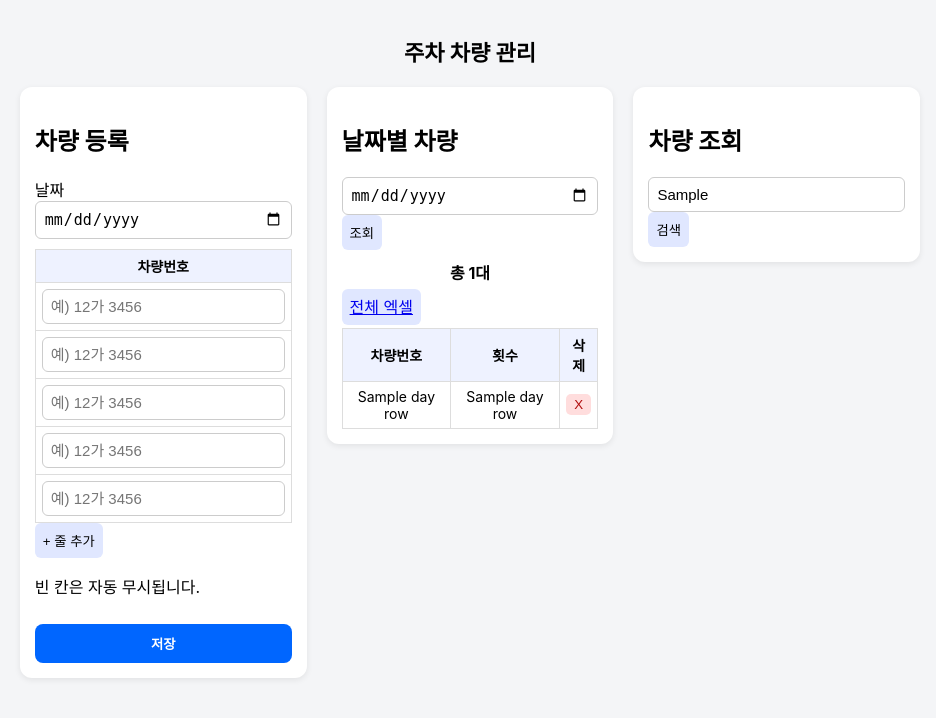
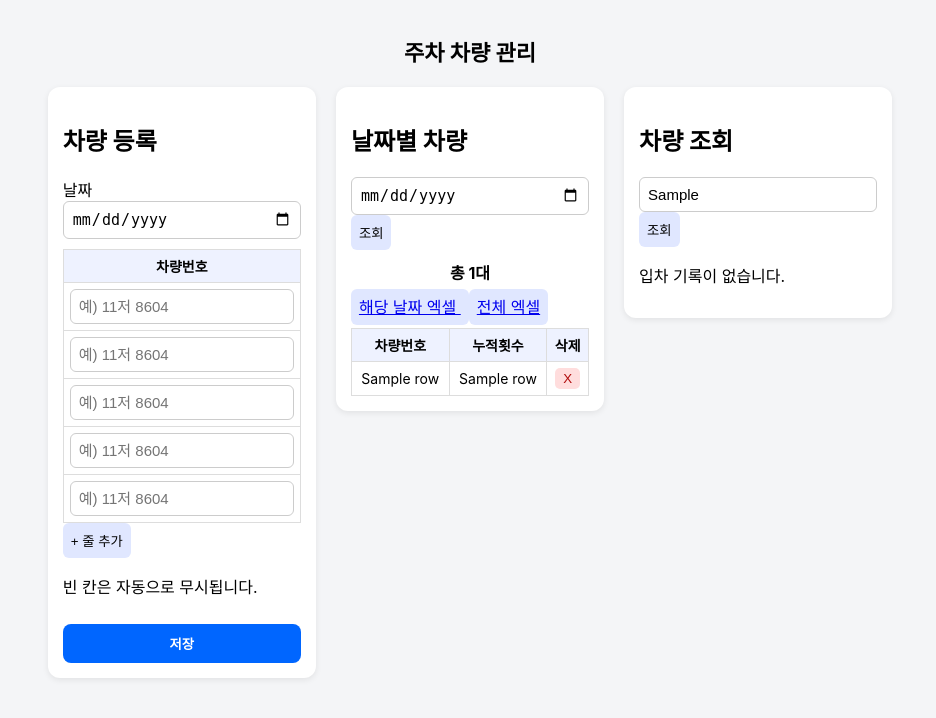
Before and after one commit to emart9091-dot/parking-system, a Flask app: template parking-system/templates/index.html in a window 1280 px wide. Shown: the top 718 px of the page, without its empty margins (170-1106 px from the left). Run offline with Flask 3, Linux system fonts and the light colour scheme; the template is opened without the code that fills it: most values are stand-ins (such as "Sample title", 1, 10 or a date in 2020); some libraries are stand-ins or nearby versions.

Commit message:
Update index.html

```diff
--- a/parking-system/templates/index.html
+++ b/parking-system/templates/index.html
@@ -1,7 +1,7 @@
-<!DOCTYPE html>
+<!doctype html>
 <html lang="ko">
 <head>
-    <meta charset="UTF-8">
+  <meta charset="utf-8">
   <title>주차 차량 관리</title>
   <meta name="viewport" content="width=device-width, initial-scale=1.0">
   <link rel="stylesheet" href="{{ url_for('static', filename='style.css') }}">
@@ -21,10 +21,9 @@
     {% endif %}
   {% endwith %}
 
-    <!-- PC에서 가로 정렬 / 모바일은 세로 -->
   <div class="cards-container">
 
-        <!-- 🚘 등록 -->
+    <!-- 차량 등록 -->
     <section class="card">
       <h2>차량 등록</h2>
       <form method="post" action="{{ url_for('add') }}" class="form-vertical">
@@ -35,28 +34,33 @@
 
         <table class="data-table input-table">
           <thead>
-                        <tr><th>차량번호</th></tr>
+          <tr>
+            <th>차량번호</th>
+          </tr>
           </thead>
           <tbody id="plate-tbody">
           {% for i in range(5) %}
             <tr>
               <td>
                 <input type="text" name="plate" list="plate-list"
-                                       placeholder="예) 12가 3456" autocomplete="off">
+                       placeholder="예) 11저 8604" autocomplete="off">
               </td>
             </tr>
           {% endfor %}
           </tbody>
         </table>
 
-                <button type="button" id="add-row-btn" class="btn-sub add-row">+ 줄 추가</button>
+        <div class="add-row-box">
+          <button type="button" class="btn-sub btn-add-row" id="add-row-btn">+ 줄 추가</button>
+        </div>
 
-                <p class="hint">빈 칸은 자동 무시됩니다.</p>
+        <p class="hint">빈 칸은 자동으로 무시됩니다.</p>
+
         <button type="submit" class="btn-primary">저장</button>
       </form>
     </section>
 
-        <!-- 📅 날짜별 -->
+    <!-- 날짜별 차량 -->
     <section class="card">
       <h2>날짜별 차량</h2>
 
@@ -70,56 +74,93 @@
       </p>
 
       <div class="toolbar">
-                <a class="btn-sub" href="{{ url_for('export') }}">전체 엑셀</a>
+        <a class="btn-sub"
+           href="{{ url_for('export', scope='day', date=view_date) }}">
+          해당 날짜 엑셀
+        </a>
+        <a class="btn-sub"
+           href="{{ url_for('export', scope='all') }}">
+          전체 엑셀
+        </a>
       </div>
 
       <table class="data-table">
-                <thead><tr><th>차량번호</th><th>횟수</th><th>삭제</th></tr></thead>
+        <thead>
+        <tr>
+          <th>차량번호</th>
+          <th>누적횟수</th>
+          <th>삭제</th>
+        </tr>
+        </thead>
         <tbody>
-                {% for r in day_rows %}
+        {% if day_rows %}
+          {% for row in day_rows %}
             <tr>
-                    <td>{{ r[1] }}</td>
-                    <td>{{ r[2] }}</td>
+              <td>{{ row[1] }}</td>
+              <td>{{ row[2] }}</td>
               <td>
-                        <form method="post" action="{{ url_for('delete') }}">
-                            <input type="hidden" name="id" value="{{ r[0] }}">
+                <form method="post" action="{{ url_for('delete') }}"
+                      onsubmit="return confirm('해당 기록을 삭제할까요?');">
+                  <input type="hidden" name="id" value="{{ row[0] }}">
                   <button class="btn-x">X</button>
                 </form>
               </td>
             </tr>
           {% endfor %}
+        {% else %}
+          <tr>
+            <td colspan="3">선택한 날짜에 등록된 차량이 없습니다.</td>
+          </tr>
+        {% endif %}
         </tbody>
       </table>
     </section>
 
-        <!-- 🔍 검색 -->
+    <!-- 차량 조회 -->
     <section class="card">
       <h2>차량 조회</h2>
+
       <form method="get" action="{{ url_for('index') }}" class="form-horizontal">
-                <input type="text" name="q" id="search-input"
-                       placeholder="예) 12가 3456"
-                       value="{{ query_plate }}" list="plate-list">
+        <input type="text" name="q" list="plate-list"
+               placeholder="예) 11저 8604" value="{{ query_plate }}">
         <input type="hidden" name="view_date" value="{{ view_date }}">
-                <button class="btn-sub">검색</button>
+        <button type="submit" class="btn-sub">조회</button>
       </form>
 
+      {% if query_plate %}
+        <div class="search-result">
           {% if search_result %}
-            <div class="search-result">
-                <p><strong>{{ search_result.plate }}</strong></p>
-                <p>누적: {{ search_result.total_cnt }}회</p>
+            <p>
+              <span class="result-label">차량번호:</span>
+              <span class="result-value">{{ search_result.plate }}</span>
+            </p>
+            <p>
+              <span class="result-label">누적 주차 횟수:</span>
+              <span class="result-value">{{ search_result.total_cnt }} 회</span>
+            </p>
+
             {% if search_result.total_cnt > 0 %}
-                    <p>최초: {{ search_result.first_date }}</p>
-                    <p>최근: {{ search_result.last_date }}</p>
+              <p>
+                <span class="result-label">최초 입차일:</span>
+                <span class="result-value">{{ search_result.first_date }}</span>
+              </p>
+              <p>
+                <span class="result-label">최근 입차일:</span>
+                <span class="result-value">{{ search_result.last_date }}</span>
+              </p>
             {% else %}
-                    <p>등록 기록 없음</p>
+              <p>입차 기록이 없습니다.</p>
+            {% endif %}
+          {% else %}
+            <p>입차 기록이 없습니다.</p>
           {% endif %}
         </div>
       {% endif %}
     </section>
 
-    </div> <!-- end cards -->
+  </div> <!-- cards-container -->
 
-</div>
+</div> <!-- wrapper -->
 
 <datalist id="plate-list">
   {% for p in all_plates %}
@@ -127,52 +168,68 @@
   {% endfor %}
 </datalist>
 
+<script>
+  const ALL_PLATES = {{ all_plates | tojson | safe }};
 
-<script>
-document.addEventListener("DOMContentLoaded", () => {
-
-    const ALL = {{ all_plates | tojson | safe }};
-
-    function formatPlate(i){
-        i.addEventListener("blur", ()=>{
-            let v = i.value.replace(/\s+/g,"");
+  function attachPlateFormatter(input) {
+    if (!input) return;
+    input.addEventListener("blur", function () {
+      let v = input.value;
+      if (!v) return;
+      v = v.replace(/\s+/g, "");
       const m = v.match(/^(\d{2,3}[가-힣])(\d{4})$/);
-            if(m) i.value = m[1]+" "+m[2];
+      if (m) {
+        input.value = m[1] + " " + m[2];
+      }
     });
   }
 
-    function autoList(i){
-        i.addEventListener("input",()=>{
-            const v=i.value.trim().toUpperCase();
-            const list=document.getElementById("plate-list");
-            if(v.length<2){ list.innerHTML=""; return; }
-            const m = ALL.filter(p=>p.toUpperCase().startsWith(v));
-            list.innerHTML = m.map(p=>`<option value="${p}">`).join("");
+  function attachAutocomplete(input) {
+    if (!input) return;
+    input.addEventListener("input", function () {
+      const v = input.value.trim().toUpperCase();
+      const list = document.getElementById("plate-list");
+      if (v.length < 2) {
+        list.innerHTML = "";
+        return;
+      }
+      const matches = ALL_PLATES.filter(p => p.toUpperCase().startsWith(v));
+      list.innerHTML = matches.map(p => `<option value="${p}">`).join("");
     });
   }
 
-    document.querySelectorAll('input[name="plate"]').forEach(i=>{
-        formatPlate(i);
-        autoList(i);
+  document.addEventListener("DOMContentLoaded", function () {
+    // 등록 폼 입력칸들
+    document.querySelectorAll('input[name="plate"]').forEach(function (el) {
+      attachPlateFormatter(el);
+      attachAutocomplete(el);
     });
 
-    const search = document.getElementById("search-input");
-    if(search){
-        autoList(search);
-        formatPlate(search);
+    // 조회 입력칸
+    const searchInput = document.querySelector('input[name="q"]');
+    if (searchInput) {
+      attachPlateFormatter(searchInput);
+      attachAutocomplete(searchInput);
     }
 
-    document.getElementById("add-row-btn").addEventListener("click",()=>{
-        const tbody=document.getElementById("plate-tbody");
-        const tr=document.createElement("tr");
-        tr.innerHTML=`<td><input name="plate" placeholder="예) 12가 3456" list="plate-list" autocomplete="off"></td>`;
+    // 줄 추가 버튼
+    const addBtn = document.getElementById("add-row-btn");
+    const tbody = document.getElementById("plate-tbody");
+    if (addBtn && tbody) {
+      addBtn.addEventListener("click", function () {
+        const tr = document.createElement("tr");
+        tr.innerHTML = `
+          <td>
+            <input type="text" name="plate" list="plate-list"
+                   placeholder="예) 11저 8604" autocomplete="off">
+          </td>
+        `;
         tbody.appendChild(tr);
-
-        const i = tr.querySelector("input");
-        formatPlate(i);
-        autoList(i);
+        const newInput = tr.querySelector('input[name="plate"]');
+        attachPlateFormatter(newInput);
+        attachAutocomplete(newInput);
       });
-
+    }
   });
 </script>
 
```
Lines whose indentation alone changed are shown as unchanged.
